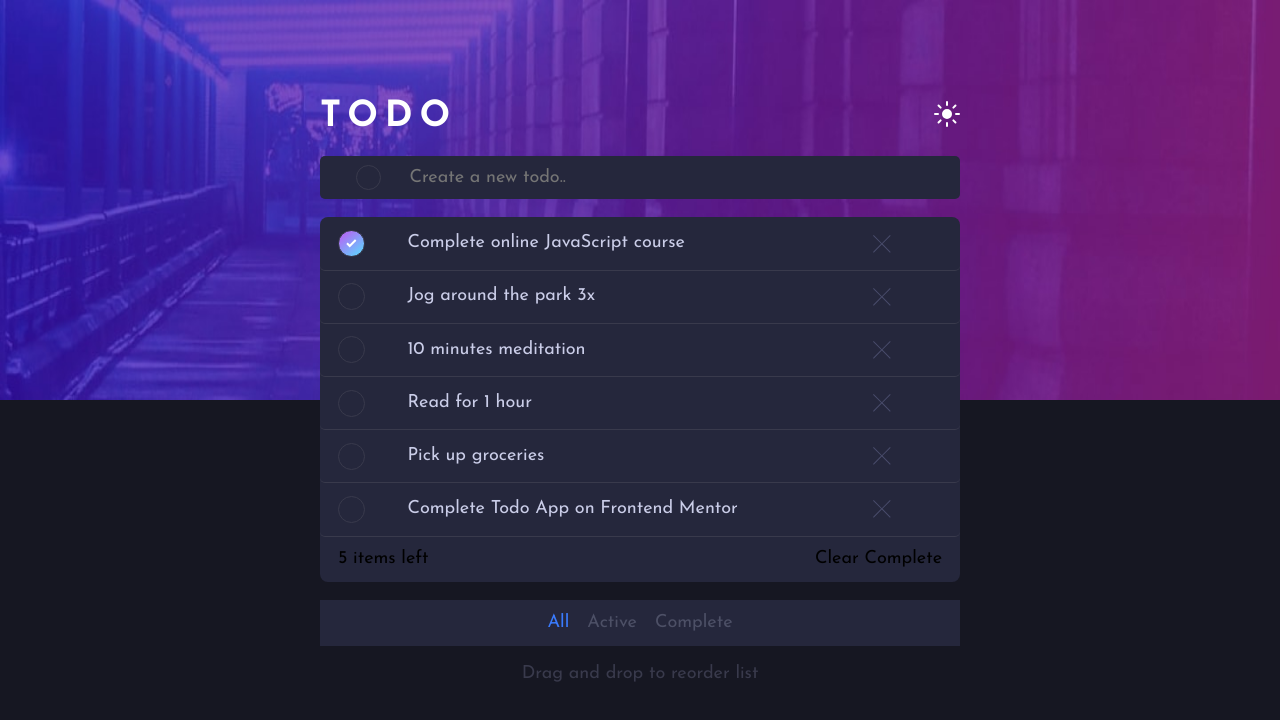
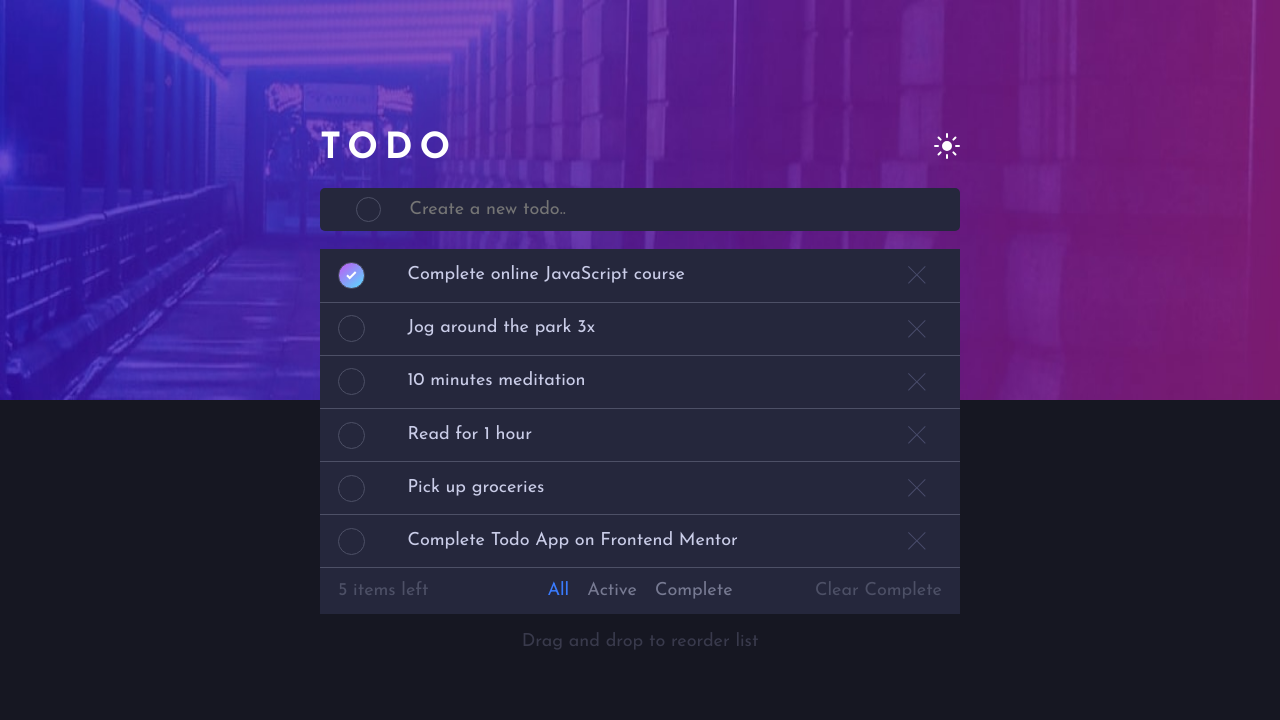
Before and after one commit to jbuendia1y/todo-app-frontendMentor, an Angular app: page / in a window 1280 px wide. Shown: the top 720 px of the page. Built offline with nearby package versions, Linux system fonts and the light colour scheme.

Commit message:
filters with list__status

```diff
--- a/src/app/components/app/app.component.scss
+++ b/src/app/components/app/app.component.scss
@@ -2,7 +2,7 @@
     display: block;
     width: 90%;
     margin: 0 auto;
-    max-width: 324px;
+    max-width: 360px;
 }
 
 .header{
@@ -25,6 +25,10 @@
 @media screen and (min-width:1024px){
     :host{
         width: 50%;
-        max-width: 640px;
+        max-width: 700px;
+    }
+
+    .toogleTheme{
+        cursor: pointer;
     }
 }
--- a/src/app/components/list-filters/list-filters.component.scss
+++ b/src/app/components/list-filters/list-filters.component.scss
@@ -1,7 +1,7 @@
 .filter{
     display: flex;
     justify-content: center;
-    color: var(--text-secondary1);
+    color: var(--text-filters);
     background-color: var(--background-item);
 
     padding: .7em 0;
@@ -9,9 +9,26 @@
     &__item{
         margin: 0 .5em;
         transition: all .5s;
+
+        &:hover{
+            color: var(--text-listHover);
+        }
     }
 
     &__active{
         color: var(--Bright-Blue);
+
+        &:hover{
+            color: var(--Bright-Blue);
+        }
     }
 }
+
+@media screen and (min-width:1024px){
+    .filter{
+        margin: 0;
+        &__item{
+            cursor: pointer;
+        }
+    }
+}
--- a/src/app/components/list/list.component.html
+++ b/src/app/components/list/list.component.html
@@ -2,7 +2,7 @@
 <div cdkDropList class="list" (cdkDropListDropped)="drop($event)">
     <div class="list__item" *ngFor="let item of list" cdkDrag>
         <div class="grid">
-            <div class="check" (click)="toogleStatus(item.id)" [ngClass]="{'check__active':item.status == true}">
+            <div class="check" (click)="toogleStatus(item.id)" [ngClass]="{'check__active':item.status == true,'desactiveHover':item.status == true}">
                 <div *ngIf="item.status" class="check__img"></div>
             </div>
             <p class="list__text"> {{item.content}} </p>
@@ -12,10 +12,10 @@
         </div>
     </div>
     <p class="list__status">
-        <span>{{ count }} items left</span><span (click)="deleteComplete()">Clear Complete</span>
+        <span class="list__status-hover">{{ count }} items left</span>
+        <app-list-filters class="list__status-grid" [list]="list" (filterBy)="filter($event)"></app-list-filters>
+        <span class="list__status-hover" (click)="deleteComplete()">Clear Complete</span>
     </p>
 </div>
 
-<app-list-filters [list]="list" (filterBy)="filter($event)"></app-list-filters>
-
 <p class="note">Drag and drop to reorder list</p>
--- a/src/app/components/list/list.component.scss
+++ b/src/app/components/list/list.component.scss
@@ -1,4 +1,4 @@
-.list,.newTodo{
+.newTodo{
     background-color: var(--background-item);
 }
 
@@ -6,28 +6,68 @@
     border-radius: 8px;
     &__item,&__status{
         padding: .7em 1em;
-        border-radius: 5px;
     }
 
     &__item{
-        border-bottom: 1px solid var(--text-secondary2);
+        border-bottom: 1px solid var(--border);
+        background-color: var(--background-item);
+
+        &:active{
+            transition: all .25s;
+            border-bottom: transparent;
+        }
     }
 
     &__text{
         margin: 0;
         display: inline-block;
-        color: var(--text-list);
+        color: var(--text);
+
+        &:hover{
+            color: var(--text-listHover);
+        }
     }
 
     &__status{
+        padding: 0;
         margin: 0;
-        display: flex;
-        justify-content: space-between;
+        display: grid;
+        grid-template-columns: repeat(2,1fr);
+        grid-template-rows: auto 1em auto;
+        color: var(--border);
+
+        &-hover{
+            padding: .7em 1em;
+            &:nth-child(1){
+                grid-column: 1/2;
+                grid-row: 1/2;
+                background-color: var(--background-item);
+            }
+
+            &:nth-last-child(1){
+                grid-column: 2/3;
+                grid-row: 1/2;
+
+                background-color: var(--background-item);
+
+                text-align: right;
+                white-space: nowrap;
+
+                &:hover{
+                    color: var(--text-listHover);
+                }
+            }
+        }
+
+        &-grid{
+            grid-column: 1/3;
+            grid-row: 3/4;
+        }
     }
 }
 
 .note{
-    color: var(--text-secondary2);
+    color: var(--text-complete);
     text-align: center;
 }
 
@@ -38,10 +78,15 @@
 }
 
 .check{
+    position: relative;
+    z-index: 5;
+
     border-radius: 50%;
-    border: 1px solid var(--text-secondary2);
+    border: 1px solid var(--border);
     transition: all .5s;
     &__active{
+        position: relative;
+        z-index: 101;
         background: linear-gradient(var(--Check));
         display: flex;
         align-items: center;
@@ -49,6 +94,8 @@
     }
 
     &__img{
+        position: relative;
+        z-index: 102;
         background-image: url('/assets/images/icon-check.svg');
         background-repeat: no-repeat;
         background-position: center;
@@ -56,12 +103,36 @@
         width: 100%;
         height: 100%;
     }
+
+    &:hover{
+        &::after{
+            content: "";
+            display: block;
+            position: absolute;
+            top: 0;
+            bottom: 0;
+            right: 0;
+            left: 0;
+            margin: auto;
+            z-index: -1;
+            width: 100%;
+            height: 100%;
+            border: 1px solid transparent;
+            border-radius: 50%;
+            background: linear-gradient(var(--background-item),var(--background-item)),
+                        linear-gradient(var(--Check));
+            background-origin: content-box,border-box;
+            background-clip: padding-box,border-box;
+
+        }
+    }
 }
 
 .cross{
     display: flex;
     align-items: center;
     justify-content: center;
+    margin-left: auto;
     &__img{
         max-width: 100%;
     }
@@ -77,3 +148,41 @@
     width: 100%;
     box-sizing: border-box;
 }
+
+.desactiveHover{
+    &:hover{
+        &::after{
+            display: none;
+        }
+    }
+}
+
+@media screen and (min-width:1024px){
+    .list{
+        &__status{
+            grid-template-columns: repeat(3,1fr);
+            grid-template-rows: auto;
+            align-items: center;
+
+            background-color: var(--background-item);
+
+            &-hover{
+                transition: color .5s;
+
+                &:nth-last-child(1){
+                    grid-column: 3/4;
+                    cursor: pointer;
+                }
+            }
+            &-grid{
+                margin: 0;
+                grid-column: 2/3;
+                grid-row: 1/2;
+            }
+        }
+    }
+
+    .cross{
+        cursor: pointer;
+    }
+}
--- a/src/app/components/list/list.component.ts
+++ b/src/app/components/list/list.component.ts
@@ -104,7 +104,7 @@ export class ListComponent implements OnInit {
   pushToList(data:listContent){
     this.list = JSON.parse(<string>localStorage.getItem('listWorks'))
     this.list.push(data)
-    console.log(this.list)
+
     this.saveStorage()
     this.reloadCount()
     this.moveToAll()
--- a/src/app/components/new-work-form/new-work-form.component.scss
+++ b/src/app/components/new-work-form/new-work-form.component.scss
@@ -17,8 +17,11 @@
     &__input{
         background-color: transparent;
         border: none;
-        color: var(--text-secondary1);
-        -webkit-appearance: none;
+        color: var(--text-filters);
+
+        &:focus{
+            color: var(--text-listHover);
+        }
     }
 
     &__check{
@@ -29,7 +32,7 @@
         height: 25px;
 
         border-radius: 50%;
-        border: 1px solid var(--text-secondary2);
+        border: 1px solid var(--border);
         transition: all .5s;
 
         &-box{
--- a/src/app/components/new-work-form/new-work-form.component.ts
+++ b/src/app/components/new-work-form/new-work-form.component.ts
@@ -25,6 +25,7 @@ export class NewWorkFormComponent implements OnInit {
   status :boolean = false
 
   newWork():void{
+    //id relative to the id of the last object
     let id:number = 0
     if(this.list.length == 0) id = 0
     else {
--- a/src/styles.scss
+++ b/src/styles.scss
@@ -21,13 +21,15 @@ body{
     background-size: 100% 50%;
     background-repeat: no-repeat;
 
-    --text-primary : white;
+    --text-primary: white;
 
     --background: hsl(0, 0%, 98%);
-    --background-item: hsl(236, 33%, 92%);
-    --Light-Grayish-Blue: hsl(233, 11%, 84%);
-    --Dark-Grayish-Blue: hsl(236, 9%, 61%);
+    --background-item: hsl(0, 0%, 100%);
+    --border: hsl(233, 11%, 84%);
+    --text-complete: hsl(236, 9%, 61%);
+    --text-filters: hsl(236, 9%, 61%);
     --text-list: hsl(235, 19%, 35%);
+    --text-listHover : black;
 }
 
 .darkTheme{
@@ -36,15 +38,26 @@ body{
     background-size: 100% 50%;
     background-repeat: no-repeat;
 
+    --text-primary : white;
+
     --background: hsl(235, 21%, 11%);
     --background-item: hsl(235, 24%, 19%);
-    --text-primary : white;
 
-    --text-list: hsl(234, 39%, 85%);
+    --text: hsl(234, 39%, 85%);
     --text-listHover: hsl(236, 33%, 92%);
-    --text-listFinish: hsl(234, 11%, 52%);
-    --text-secondary1: hsl(233, 14%, 35%);
-    --text-secondary2: hsl(237, 14%, 26%);
+    --text-filters: hsl(234, 11%, 52%);
+    --border: hsl(233, 14%, 35%);
+    --text-complete: hsl(237, 14%, 26%);
+
+    /*
+        --Very-Dark-Blue: hsl(235, 21%, 11%);//Background
+    --Very-Dark-Desaturated-Blue: hsl(235, 24%, 19%);//Background List
+    --Light-Grayish-Blue: hsl(234, 39%, 85%);//Text
+    --Light-Grayish-Blue : hsl(236, 33%, 92%);//(hover) Text(List and buttons de list) hover and Focus
+    --Dark-Grayish-Blue: hsl(234, 11%, 52%);//text filters and no focus input
+    --Very-Dark-Grayish-Blue: hsl(233, 14%, 35%);//Border of circle and border , tambien el texto clear complete y el de items left
+    --Very-Dark-Grayish-Blue: hsl(237, 14%, 26%);// Text cuando es completado una tarea y el texto drag and drop
+    */
 }
 
 @media screen and (min-width:1024px){
```
